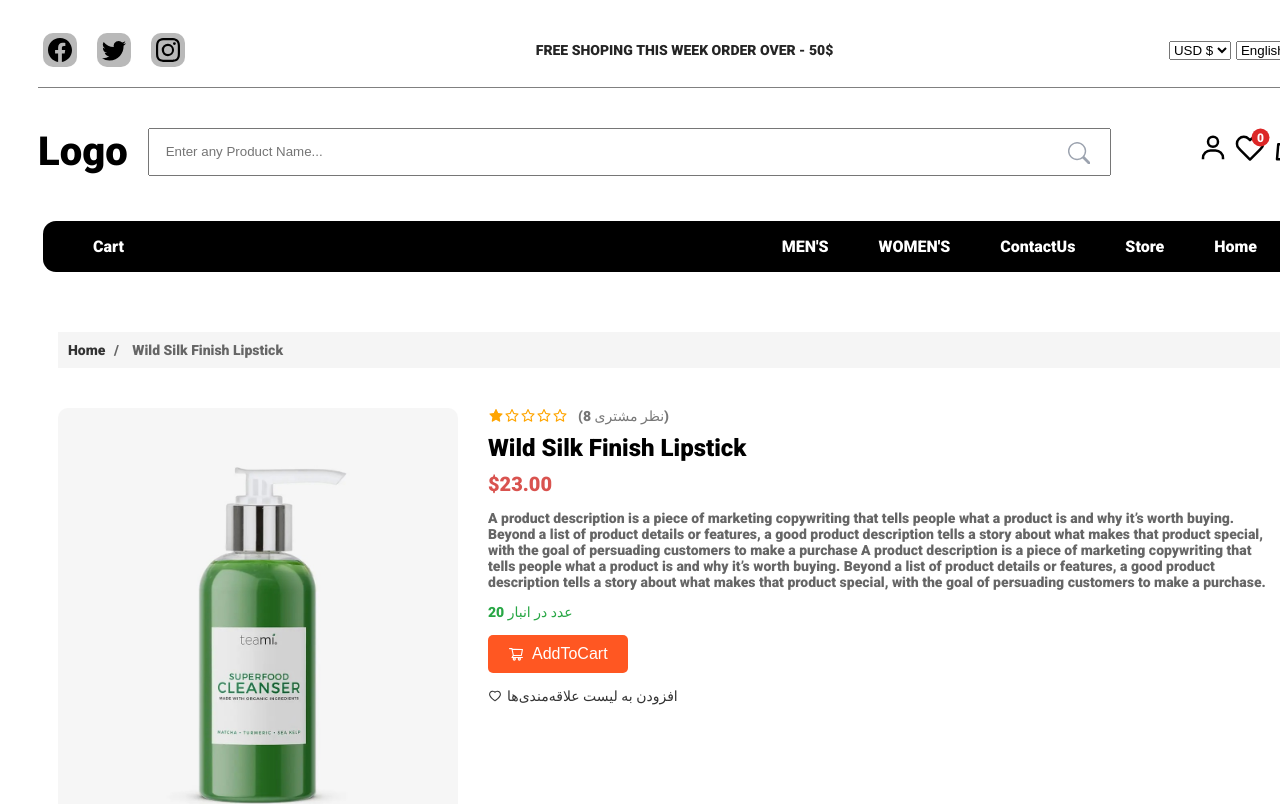
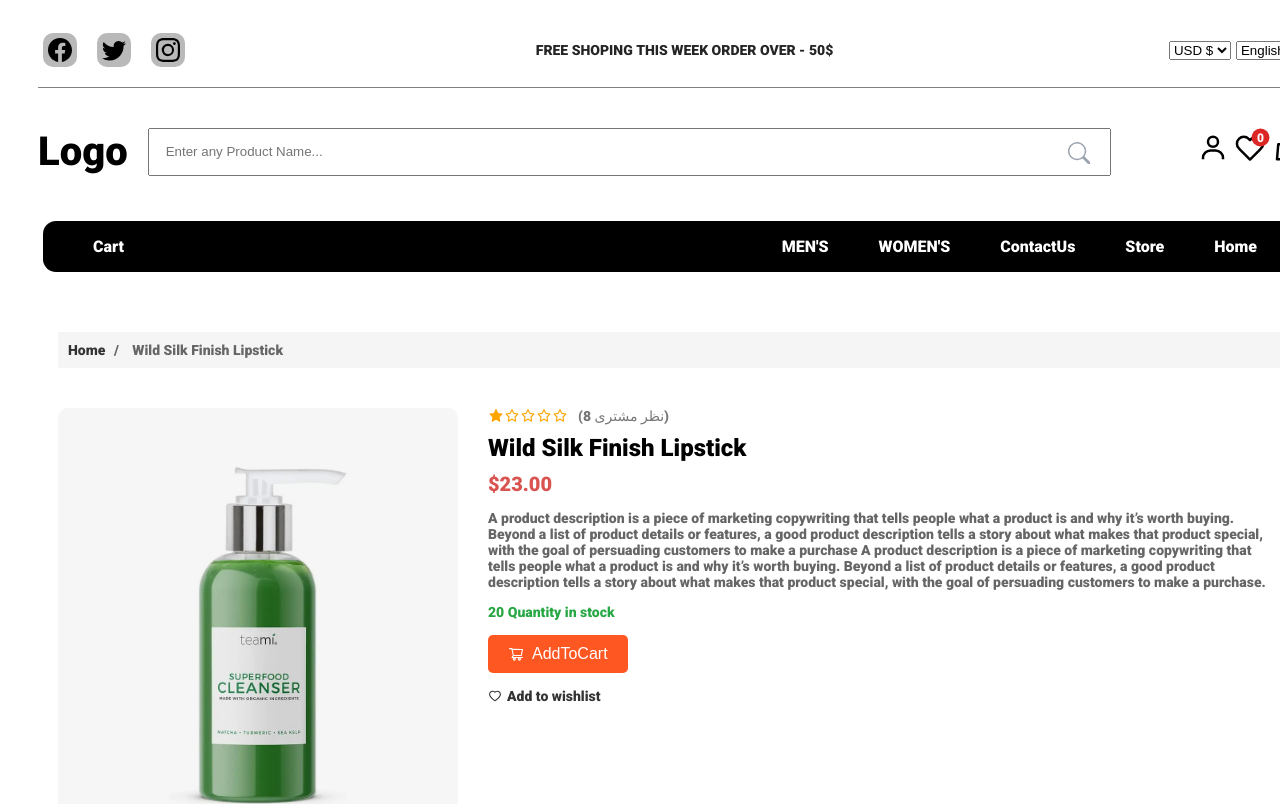
Before and after one commit to pedram2121/my-practice-repo, a React (Vite) app: page /product/0 in a window 1280 px wide. Shown: the top 804 px of the page. Built offline with nearby package versions, Linux system fonts and the light colour scheme; data requests are answered from the project's data file.

Commit message:
21Bahman

```diff
--- a/src/Pages/Details/ProductDetail.jsx
+++ b/src/Pages/Details/ProductDetail.jsx
@@ -67,7 +67,7 @@ useEffect(() => {
             that product special, with the goal of persuading customers to make
             a purchase.
           </p>
-          <p className={styles.stock}>20 عدد در انبار</p>
+          <p className={styles.stock}>20 Quantity in stock</p>
 
           <button className={styles.addToCart}>
             <AiOutlineShoppingCart className={styles.icon} /> AddToCart
@@ -75,7 +75,7 @@ useEffect(() => {
 
           <div className={styles.actions}>
             <span>
-              <AiOutlineHeart /> افزودن به لیست علاقه‌مندی‌ها
+              <AiOutlineHeart /> Add to wishlist
             </span>
           </div>
         </div>
```
